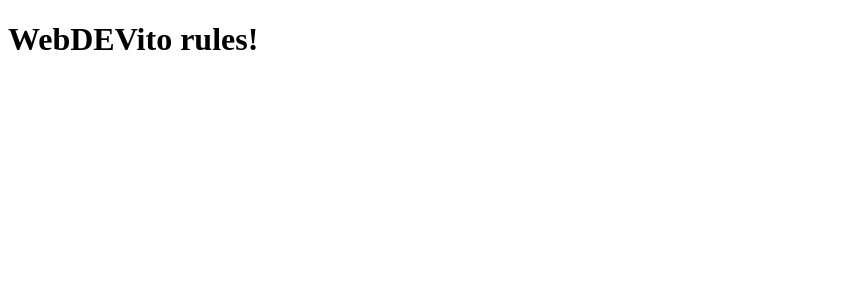
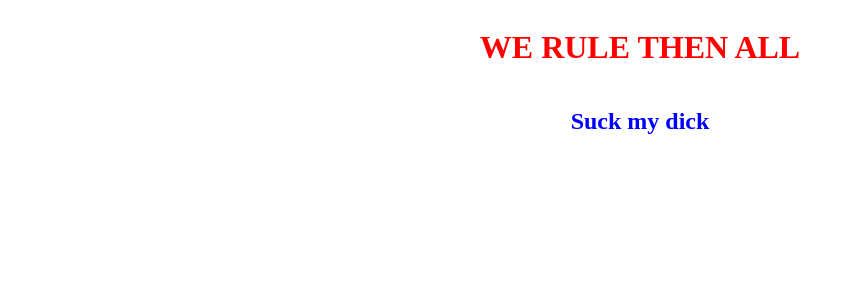
Before and after one commit to NetoEduardo/hackathon-desco-wc, a React (Create React App) app in the folder project/: page / in a window 1280 px wide. Shown: the top 300 px of the page, without its empty margins (0-854 px from the left). Built offline with nearby package versions, Linux system fonts and the light colour scheme.

Commit message:
Creating base components and adding sass

```diff
--- a/project/package.json
+++ b/project/package.json
@@ -5,7 +5,8 @@
   "dependencies": {
     "react": "^16.9.0",
     "react-dom": "^16.9.0",
-    "react-scripts": "3.1.1"
+    "react-scripts": "3.1.1",
+    "sass": "^1.22.9"
   },
   "scripts": {
     "start": "react-scripts start",
--- a/project/src/App.js
+++ b/project/src/App.js
@@ -1,10 +1,11 @@
-import React from 'react';
-// import './App.css';
+import React from 'react'
+
+import Hero from './components/hero/index'
 
 function App() {
   return (
     <div className="App">
-      <h1>WebDEVito rules!</h1>
+      <Hero />
     </div>
   );
 }
--- /dev/null
+++ b/project/src/components/hero/index.js
@@ -0,0 +1,12 @@
+import React from 'react'
+
+import './index.scss'
+
+export default function Hero() {
+    return(
+        <div className='container' >
+            <h1 className='first-title'>WE RULE THEN ALL</h1>
+            <h2 className='second-title'>Suck my dick</h2>
+        </div>
+    );
+}
--- /dev/null
+++ b/project/src/components/hero/index.scss
@@ -0,0 +1,14 @@
+.container {
+    display: flex;
+    flex-direction: column;
+    align-items: center;
+    justify-content: center;
+
+    .first-title {
+    color: red;
+    }
+
+    .second-title {
+        color: blue;
+    }
+}
```
Also changed, not shown: 1 other file (tests, documents, lock files or other folders).
